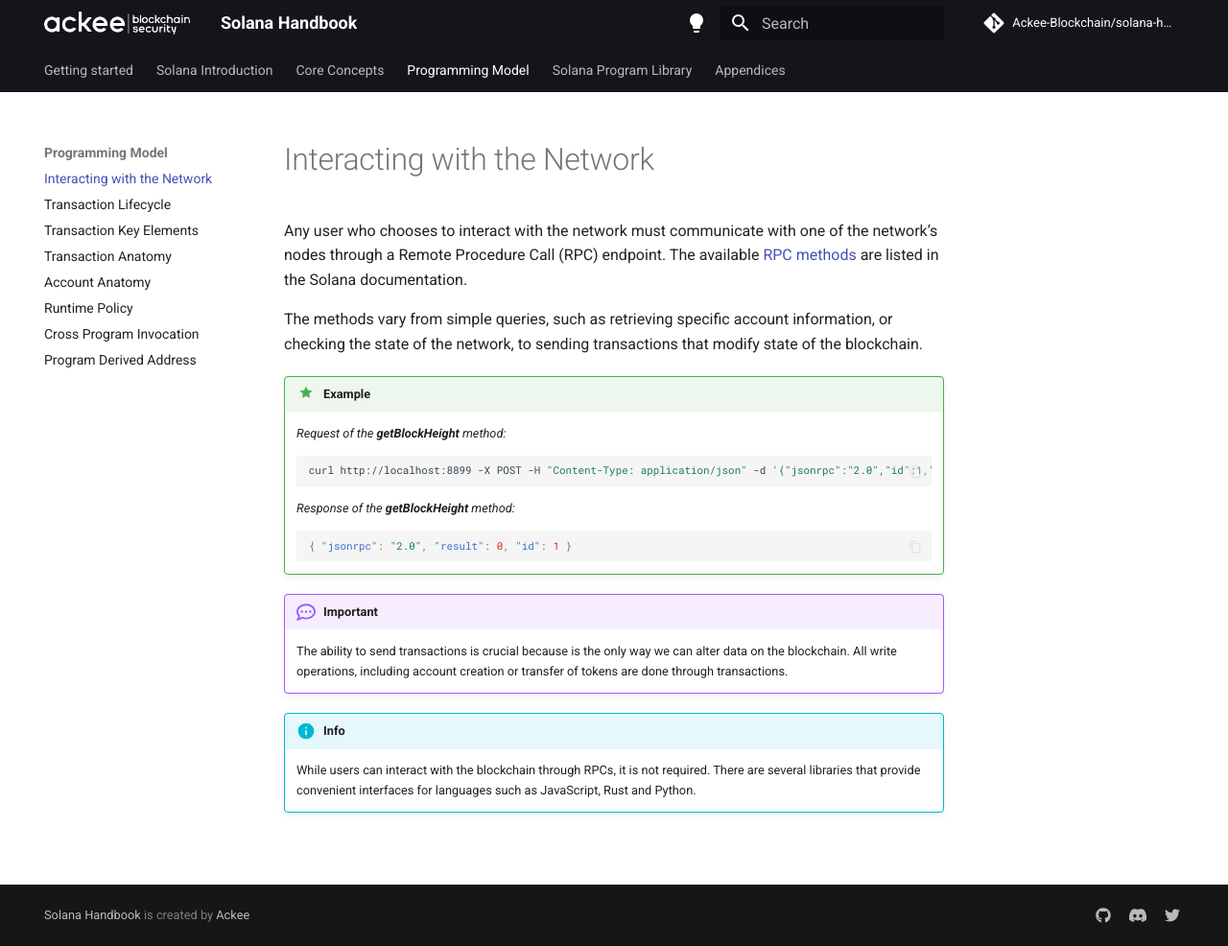
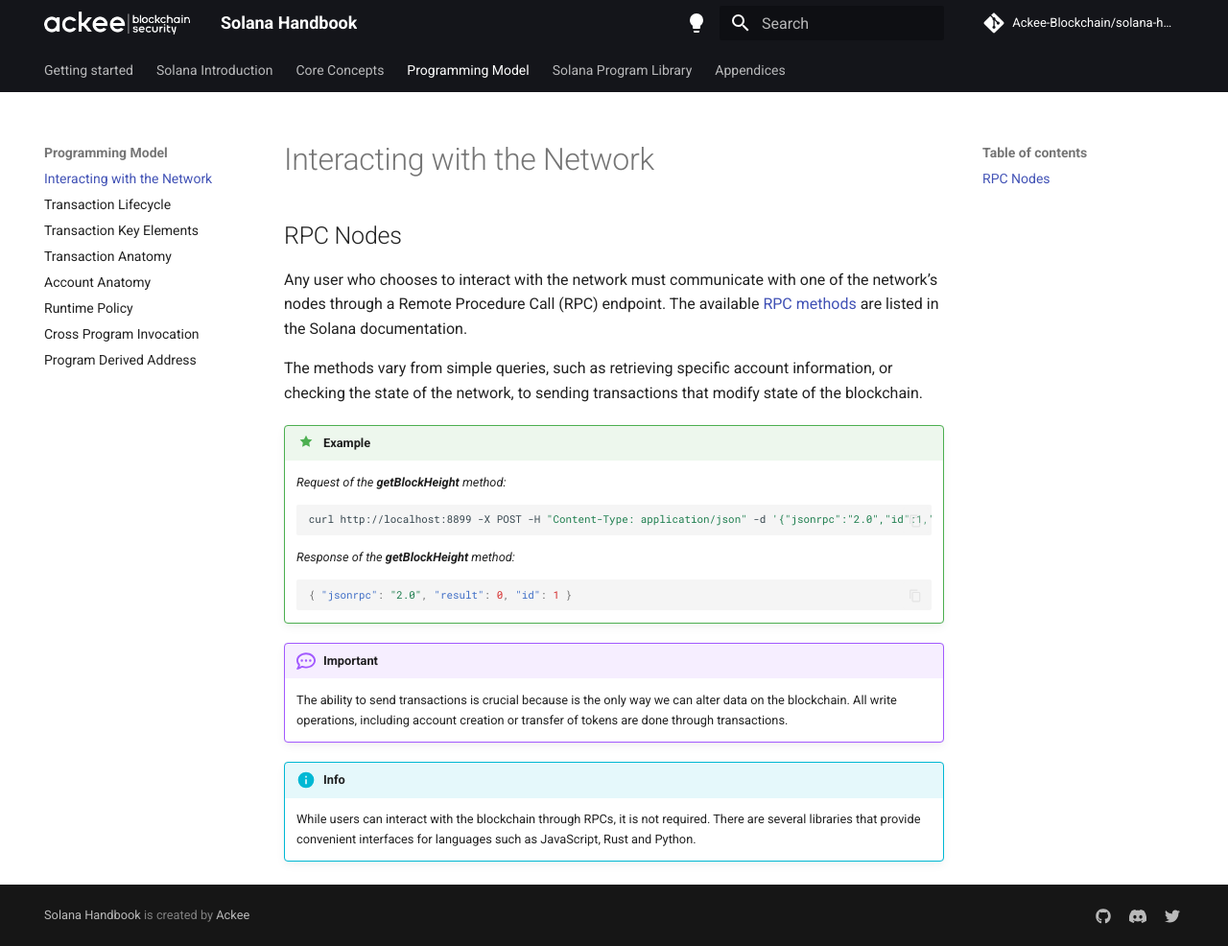
Before and after one commit to vmpyre/solana-handbook, an MkDocs documentation site: the page built from docs/handbook/chapter3/interacting-with-the-network.md, in a window 1280 px wide and 986 px high. Shown: the whole window at 96% size. Built offline with MkDocs 1.6.1 and Material for MkDocs 9.7.7, drawn with Linux system fonts in a browser that asks for light colours; comment, search, counter and statistics services are not loaded.

Commit message:
update RPC nodes heading

```diff
--- a/docs/handbook/chapter3/interacting-with-the-network.md
+++ b/docs/handbook/chapter3/interacting-with-the-network.md
@@ -1,3 +1,5 @@
+## RPC Nodes
+
 Any user who chooses to interact with the network must communicate with one of the network’s nodes through a Remote Procedure Call (RPC) endpoint. The available [RPC methods](https://solana.com/docs/rpc) are listed in the Solana documentation.
 
 The methods vary from simple queries, such as retrieving specific account information, or checking the state of the network, to sending transactions that modify state of the blockchain.
```
